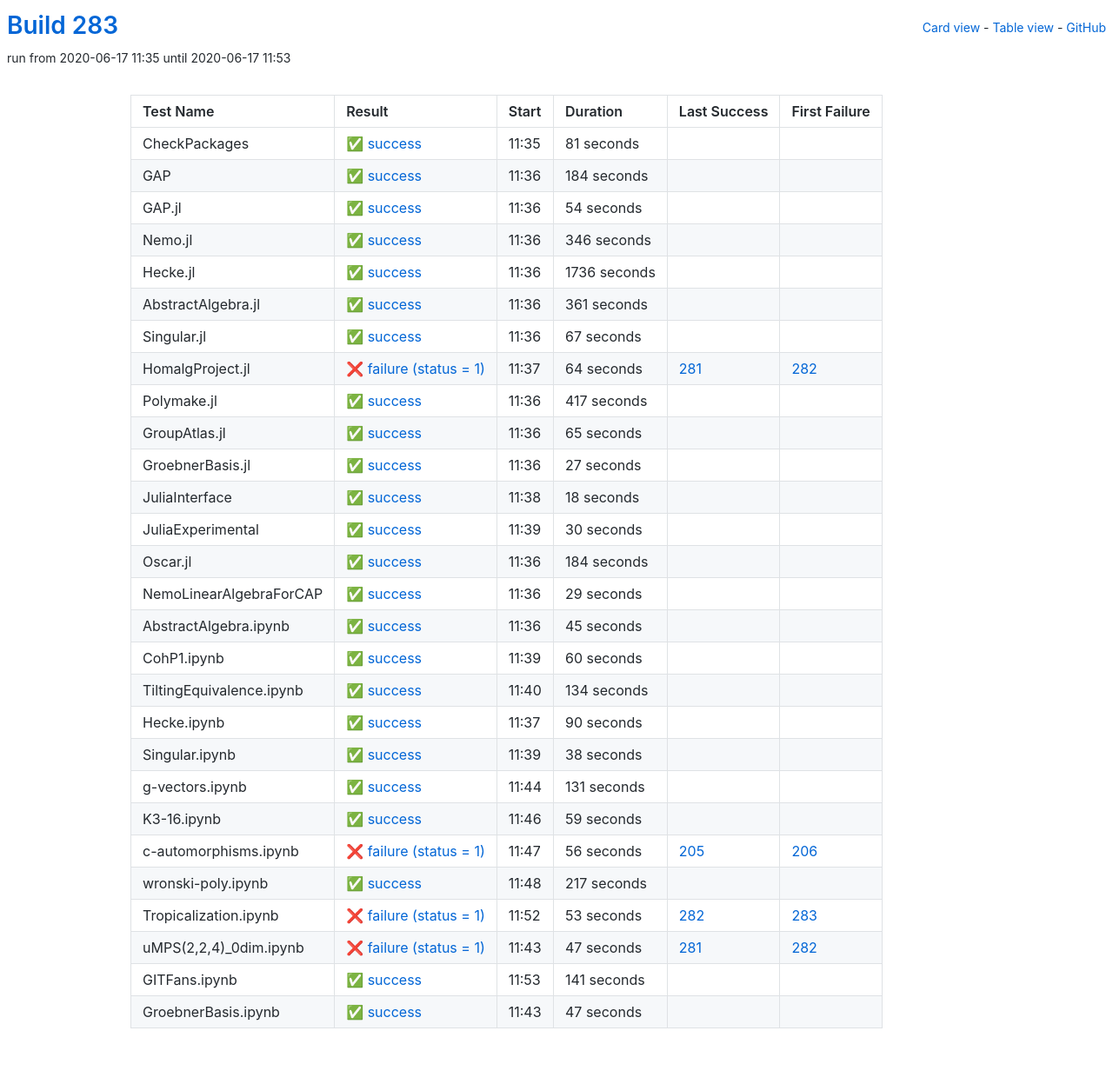
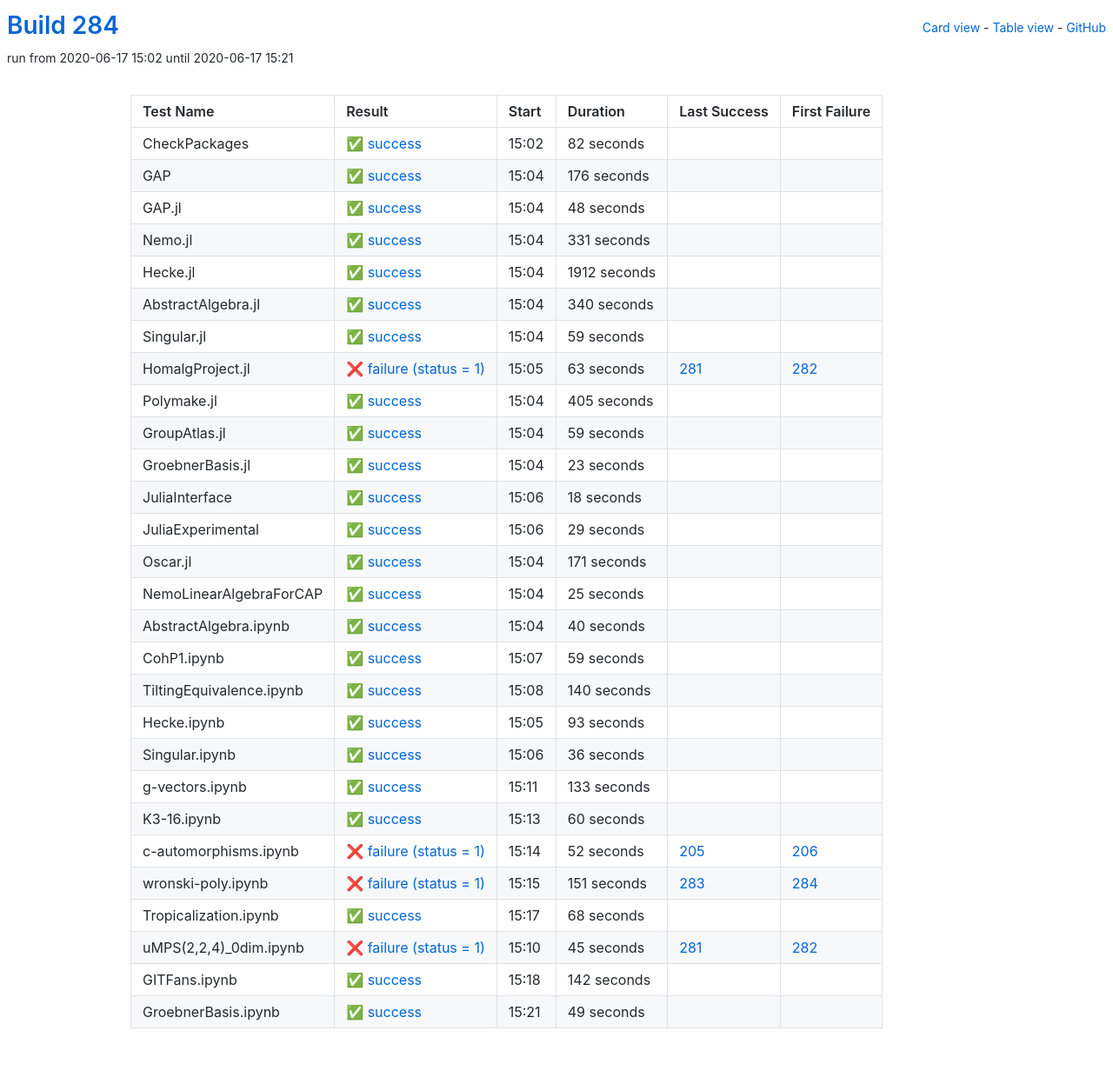
Before and after one commit to oscar-system/oscar-ci-status-stable, a Jekyll site: the page built from table.html, in a window 1280 px wide. Shown: the whole page at 87% size. Built offline with Jekyll 4.4.1, drawn with Linux system fonts in a browser that asks for light colours.

Commit message:
Build #284

```diff
--- a/_data/ci.yml
+++ b/_data/ci.yml
@@ -1,6 +1,6 @@
 ---
-build: 283
-build_url: https://oscarci.mathematik.uni-kl.de/job/oscar-stable/283/
+build: 284
+build_url: https://oscarci.mathematik.uni-kl.de/job/oscar-stable/284/
 job: oscar-stable
 organization: oscar-system
 repo: oscar-ci-status-stable
@@ -8,140 +8,140 @@ repourl: https://github.com/oscar-system/oscar-ci-status-stable
 tests:
 - name: CheckPackages
   id: checkpackages
-  log: https://oscarci.mathematik.uni-kl.de/job/oscar-stable/283/artifact/logs/build-283/CheckPackages.log
-  start: 2020-06-17 11:35
+  log: https://oscarci.mathematik.uni-kl.de/job/oscar-stable/284/artifact/logs/build-284/CheckPackages.log
+  start: 2020-06-17 15:02
   success: true
   exitcode: 0
   status: success
-  duration: 81
+  duration: 82
   last_success: false
   last_success_url:
   first_failure: false
   first_failure_url:
 - name: GAP
   id: gap
-  log: https://oscarci.mathematik.uni-kl.de/job/oscar-stable/283/artifact/logs/build-283/GAP.log
-  start: 2020-06-17 11:36
+  log: https://oscarci.mathematik.uni-kl.de/job/oscar-stable/284/artifact/logs/build-284/GAP.log
+  start: 2020-06-17 15:04
   success: true
   exitcode: 0
   status: success
-  duration: 184
+  duration: 176
   last_success: false
   last_success_url:
   first_failure: false
   first_failure_url:
 - name: GAP.jl
   id: gap-jl
-  log: https://oscarci.mathematik.uni-kl.de/job/oscar-stable/283/artifact/logs/build-283/GAP.jl.log
-  start: 2020-06-17 11:36
+  log: https://oscarci.mathematik.uni-kl.de/job/oscar-stable/284/artifact/logs/build-284/GAP.jl.log
+  start: 2020-06-17 15:04
   success: true
   exitcode: 0
   status: success
-  duration: 54
+  duration: 48
   last_success: false
   last_success_url:
   first_failure: false
   first_failure_url:
 - name: Nemo.jl
   id: nemo-jl
-  log: https://oscarci.mathematik.uni-kl.de/job/oscar-stable/283/artifact/logs/build-283/Nemo.jl.log
-  start: 2020-06-17 11:36
+  log: https://oscarci.mathematik.uni-kl.de/job/oscar-stable/284/artifact/logs/build-284/Nemo.jl.log
+  start: 2020-06-17 15:04
   success: true
   exitcode: 0
   status: success
-  duration: 346
+  duration: 331
   last_success: false
   last_success_url:
   first_failure: false
   first_failure_url:
 - name: Hecke.jl
   id: hecke-jl
-  log: https://oscarci.mathematik.uni-kl.de/job/oscar-stable/283/artifact/logs/build-283/Hecke.jl.log
-  start: 2020-06-17 11:36
+  log: https://oscarci.mathematik.uni-kl.de/job/oscar-stable/284/artifact/logs/build-284/Hecke.jl.log
+  start: 2020-06-17 15:04
   success: true
   exitcode: 0
   status: success
-  duration: 1736
+  duration: 1912
   last_success: false
   last_success_url:
   first_failure: false
   first_failure_url:
 - name: AbstractAlgebra.jl
   id: abstractalgebra-jl
-  log: https://oscarci.mathematik.uni-kl.de/job/oscar-stable/283/artifact/logs/build-283/AbstractAlgebra.jl.log
-  start: 2020-06-17 11:36
+  log: https://oscarci.mathematik.uni-kl.de/job/oscar-stable/284/artifact/logs/build-284/AbstractAlgebra.jl.log
+  start: 2020-06-17 15:04
   success: true
   exitcode: 0
   status: success
-  duration: 361
+  duration: 340
   last_success: false
   last_success_url:
   first_failure: false
   first_failure_url:
 - name: Singular.jl
   id: singular-jl
-  log: https://oscarci.mathematik.uni-kl.de/job/oscar-stable/283/artifact/logs/build-283/Singular.jl.log
-  start: 2020-06-17 11:36
+  log: https://oscarci.mathematik.uni-kl.de/job/oscar-stable/284/artifact/logs/build-284/Singular.jl.log
+  start: 2020-06-17 15:04
   success: true
   exitcode: 0
   status: success
-  duration: 67
+  duration: 59
   last_success: false
   last_success_url:
   first_failure: false
   first_failure_url:
 - name: HomalgProject.jl
   id: homalgproject-jl
-  log: https://oscarci.mathematik.uni-kl.de/job/oscar-stable/283/artifact/logs/build-283/HomalgProject.jl.log
-  start: 2020-06-17 11:37
+  log: https://oscarci.mathematik.uni-kl.de/job/oscar-stable/284/artifact/logs/build-284/HomalgProject.jl.log
+  start: 2020-06-17 15:05
   success: false
   exitcode: 1
   status: failure
-  duration: 64
+  duration: 63
   last_success: 281
   last_success_url: https://oscarci.mathematik.uni-kl.de/job/oscar-stable/281/
   first_failure: 282
   first_failure_url: https://oscarci.mathematik.uni-kl.de/job/oscar-stable/282/
 - name: Polymake.jl
   id: polymake-jl
-  log: https://oscarci.mathematik.uni-kl.de/job/oscar-stable/283/artifact/logs/build-283/Polymake.jl.log
-  start: 2020-06-17 11:36
+  log: https://oscarci.mathematik.uni-kl.de/job/oscar-stable/284/artifact/logs/build-284/Polymake.jl.log
+  start: 2020-06-17 15:04
   success: true
   exitcode: 0
   status: success
-  duration: 417
+  duration: 405
   last_success: false
   last_success_url:
   first_failure: false
   first_failure_url:
 - name: GroupAtlas.jl
   id: groupatlas-jl
-  log: https://oscarci.mathematik.uni-kl.de/job/oscar-stable/283/artifact/logs/build-283/GroupAtlas.jl.log
-  start: 2020-06-17 11:36
+  log: https://oscarci.mathematik.uni-kl.de/job/oscar-stable/284/artifact/logs/build-284/GroupAtlas.jl.log
+  start: 2020-06-17 15:04
   success: true
   exitcode: 0
   status: success
-  duration: 65
+  duration: 59
   last_success: false
   last_success_url:
   first_failure: false
   first_failure_url:
 - name: GroebnerBasis.jl
   id: groebnerbasis-jl
-  log: https://oscarci.mathematik.uni-kl.de/job/oscar-stable/283/artifact/logs/build-283/GroebnerBasis.jl.log
-  start: 2020-06-17 11:36
+  log: https://oscarci.mathematik.uni-kl.de/job/oscar-stable/284/artifact/logs/build-284/GroebnerBasis.jl.log
+  start: 2020-06-17 15:04
   success: true
   exitcode: 0
   status: success
-  duration: 27
+  duration: 23
   last_success: false
   last_success_url:
   first_failure: false
   first_failure_url:
 - name: JuliaInterface
   id: juliainterface
-  log: https://oscarci.mathematik.uni-kl.de/job/oscar-stable/283/artifact/logs/build-283/JuliaInterface.log
-  start: 2020-06-17 11:38
+  log: https://oscarci.mathematik.uni-kl.de/job/oscar-stable/284/artifact/logs/build-284/JuliaInterface.log
+  start: 2020-06-17 15:06
   success: true
   exitcode: 0
   status: success
@@ -152,32 +152,8 @@ tests:
   first_failure_url:
 - name: JuliaExperimental
   id: juliaexperimental
-  log: https://oscarci.mathematik.uni-kl.de/job/oscar-stable/283/artifact/logs/build-283/JuliaExperimental.log
-  start: 2020-06-17 11:39
-  success: true
-  exitcode: 0
-  status: success
-  duration: 30
-  last_success: false
-  last_success_url:
-  first_failure: false
-  first_failure_url:
-- name: Oscar.jl
-  id: oscar-jl
-  log: https://oscarci.mathematik.uni-kl.de/job/oscar-stable/283/artifact/logs/build-283/Oscar.jl.log
-  start: 2020-06-17 11:36
-  success: true
-  exitcode: 0
-  status: success
-  duration: 184
-  last_success: false
-  last_success_url:
-  first_failure: false
-  first_failure_url:
-- name: NemoLinearAlgebraForCAP
-  id: nemolinearalgebraforcap
-  log: https://oscarci.mathematik.uni-kl.de/job/oscar-stable/283/artifact/logs/build-283/NemoLinearAlgebraForCAP.log
-  start: 2020-06-17 11:36
+  log: https://oscarci.mathematik.uni-kl.de/job/oscar-stable/284/artifact/logs/build-284/JuliaExperimental.log
+  start: 2020-06-17 15:06
   success: true
   exitcode: 0
   status: success
@@ -186,22 +162,106 @@ tests:
   last_success_url:
   first_failure: false
   first_failure_url:
-- name: AbstractAlgebra.ipynb
-  id: abstractalgebra-ipynb
-  log: https://oscarci.mathematik.uni-kl.de/job/oscar-stable/283/artifact/logs/build-283/AbstractAlgebra.ipynb.log
-  start: 2020-06-17 11:36
+- name: Oscar.jl
+  id: oscar-jl
+  log: https://oscarci.mathematik.uni-kl.de/job/oscar-stable/284/artifact/logs/build-284/Oscar.jl.log
+  start: 2020-06-17 15:04
   success: true
   exitcode: 0
   status: success
-  duration: 45
+  duration: 171
+  last_success: false
+  last_success_url:
+  first_failure: false
+  first_failure_url:
+- name: NemoLinearAlgebraForCAP
+  id: nemolinearalgebraforcap
+  log: https://oscarci.mathematik.uni-kl.de/job/oscar-stable/284/artifact/logs/build-284/NemoLinearAlgebraForCAP.log
+  start: 2020-06-17 15:04
+  success: true
+  exitcode: 0
+  status: success
+  duration: 25
+  last_success: false
+  last_success_url:
+  first_failure: false
+  first_failure_url:
+- name: AbstractAlgebra.ipynb
+  id: abstractalgebra-ipynb
+  log: https://oscarci.mathematik.uni-kl.de/job/oscar-stable/284/artifact/logs/build-284/AbstractAlgebra.ipynb.log
+  start: 2020-06-17 15:04
+  success: true
+  exitcode: 0
+  status: success
+  duration: 40
   last_success: false
   last_success_url:
   first_failure: false
   first_failure_url:
 - name: CohP1.ipynb
   id: cohp1-ipynb
-  log: https://oscarci.mathematik.uni-kl.de/job/oscar-stable/283/artifact/logs/build-283/CohP1.ipynb.log
-  start: 2020-06-17 11:39
+  log: https://oscarci.mathematik.uni-kl.de/job/oscar-stable/284/artifact/logs/build-284/CohP1.ipynb.log
+  start: 2020-06-17 15:07
+  success: true
+  exitcode: 0
+  status: success
+  duration: 59
+  last_success: false
+  last_success_url:
+  first_failure: false
+  first_failure_url:
+- name: TiltingEquivalence.ipynb
+  id: tiltingequivalence-ipynb
+  log: https://oscarci.mathematik.uni-kl.de/job/oscar-stable/284/artifact/logs/build-284/TiltingEquivalence.ipynb.log
+  start: 2020-06-17 15:08
+  success: true
+  exitcode: 0
+  status: success
+  duration: 140
+  last_success: false
+  last_success_url:
+  first_failure: false
+  first_failure_url:
+- name: Hecke.ipynb
+  id: hecke-ipynb
+  log: https://oscarci.mathematik.uni-kl.de/job/oscar-stable/284/artifact/logs/build-284/Hecke.ipynb.log
+  start: 2020-06-17 15:05
+  success: true
+  exitcode: 0
+  status: success
+  duration: 93
+  last_success: false
+  last_success_url:
+  first_failure: false
+  first_failure_url:
+- name: Singular.ipynb
+  id: singular-ipynb
+  log: https://oscarci.mathematik.uni-kl.de/job/oscar-stable/284/artifact/logs/build-284/Singular.ipynb.log
+  start: 2020-06-17 15:06
+  success: true
+  exitcode: 0
+  status: success
+  duration: 36
+  last_success: false
+  last_success_url:
+  first_failure: false
+  first_failure_url:
+- name: g-vectors.ipynb
+  id: g-vectors-ipynb
+  log: https://oscarci.mathematik.uni-kl.de/job/oscar-stable/284/artifact/logs/build-284/g-vectors.ipynb.log
+  start: 2020-06-17 15:11
+  success: true
+  exitcode: 0
+  status: success
+  duration: 133
+  last_success: false
+  last_success_url:
+  first_failure: false
+  first_failure_url:
+- name: K3-16.ipynb
+  id: k3-16-ipynb
+  log: https://oscarci.mathematik.uni-kl.de/job/oscar-stable/284/artifact/logs/build-284/K3-16.ipynb.log
+  start: 2020-06-17 15:13
   success: true
   exitcode: 0
   status: success
@@ -210,134 +270,74 @@ tests:
   last_success_url:
   first_failure: false
   first_failure_url:
-- name: TiltingEquivalence.ipynb
-  id: tiltingequivalence-ipynb
-  log: https://oscarci.mathematik.uni-kl.de/job/oscar-stable/283/artifact/logs/build-283/TiltingEquivalence.ipynb.log
-  start: 2020-06-17 11:40
-  success: true
-  exitcode: 0
-  status: success
-  duration: 134
-  last_success: false
-  last_success_url:
-  first_failure: false
-  first_failure_url:
-- name: Hecke.ipynb
-  id: hecke-ipynb
-  log: https://oscarci.mathematik.uni-kl.de/job/oscar-stable/283/artifact/logs/build-283/Hecke.ipynb.log
-  start: 2020-06-17 11:37
-  success: true
-  exitcode: 0
-  status: success
-  duration: 90
-  last_success: false
-  last_success_url:
-  first_failure: false
-  first_failure_url:
-- name: Singular.ipynb
-  id: singular-ipynb
-  log: https://oscarci.mathematik.uni-kl.de/job/oscar-stable/283/artifact/logs/build-283/Singular.ipynb.log
-  start: 2020-06-17 11:39
-  success: true
-  exitcode: 0
-  status: success
-  duration: 38
-  last_success: false
-  last_success_url:
-  first_failure: false
-  first_failure_url:
-- name: g-vectors.ipynb
-  id: g-vectors-ipynb
-  log: https://oscarci.mathematik.uni-kl.de/job/oscar-stable/283/artifact/logs/build-283/g-vectors.ipynb.log
-  start: 2020-06-17 11:44
-  success: true
-  exitcode: 0
-  status: success
-  duration: 131
-  last_success: false
-  last_success_url:
-  first_failure: false
-  first_failure_url:
-- name: K3-16.ipynb
-  id: k3-16-ipynb
-  log: https://oscarci.mathematik.uni-kl.de/job/oscar-stable/283/artifact/logs/build-283/K3-16.ipynb.log
-  start: 2020-06-17 11:46
-  success: true
-  exitcode: 0
-  status: success
-  duration: 59
-  last_success: false
-  last_success_url:
-  first_failure: false
-  first_failure_url:
 - name: c-automorphisms.ipynb
   id: c-automorphisms-ipynb
-  log: https://oscarci.mathematik.uni-kl.de/job/oscar-stable/283/artifact/logs/build-283/c-automorphisms.ipynb.log
-  start: 2020-06-17 11:47
+  log: https://oscarci.mathematik.uni-kl.de/job/oscar-stable/284/artifact/logs/build-284/c-automorphisms.ipynb.log
+  start: 2020-06-17 15:14
   success: false
   exitcode: 1
   status: failure
-  duration: 56
+  duration: 52
   last_success: 205
   last_success_url: https://oscarci.mathematik.uni-kl.de/job/oscar-stable/205/
   first_failure: 206
   first_failure_url: https://oscarci.mathematik.uni-kl.de/job/oscar-stable/206/
 - name: wronski-poly.ipynb
   id: wronski-poly-ipynb
-  log: https://oscarci.mathematik.uni-kl.de/job/oscar-stable/283/artifact/logs/build-283/wronski-poly.ipynb.log
-  start: 2020-06-17 11:48
+  log: https://oscarci.mathematik.uni-kl.de/job/oscar-stable/284/artifact/logs/build-284/wronski-poly.ipynb.log
+  start: 2020-06-17 15:15
+  success: false
+  exitcode: 1
+  status: failure
+  duration: 151
+  last_success: 283
+  last_success_url: https://oscarci.mathematik.uni-kl.de/job/oscar-stable/283/
+  first_failure: 284
+  first_failure_url: https://oscarci.mathematik.uni-kl.de/job/oscar-stable/284/
+- name: Tropicalization.ipynb
+  id: tropicalization-ipynb
+  log: https://oscarci.mathematik.uni-kl.de/job/oscar-stable/284/artifact/logs/build-284/Tropicalization.ipynb.log
+  start: 2020-06-17 15:17
   success: true
   exitcode: 0
   status: success
-  duration: 217
+  duration: 68
   last_success: false
   last_success_url:
   first_failure: false
   first_failure_url:
-- name: Tropicalization.ipynb
-  id: tropicalization-ipynb
-  log: https://oscarci.mathematik.uni-kl.de/job/oscar-stable/283/artifact/logs/build-283/Tropicalization.ipynb.log
-  start: 2020-06-17 11:52
+- name: uMPS(2,2,4)_0dim.ipynb
+  id: umps-2-2-4-0dim-ipynb
+  log: https://oscarci.mathematik.uni-kl.de/job/oscar-stable/284/artifact/logs/build-284/uMPS-2-2-4-_0dim.ipynb.log
+  start: 2020-06-17 15:10
   success: false
   exitcode: 1
   status: failure
-  duration: 53
-  last_success: 282
-  last_success_url: https://oscarci.mathematik.uni-kl.de/job/oscar-stable/282/
-  first_failure: 283
-  first_failure_url: https://oscarci.mathematik.uni-kl.de/job/oscar-stable/283/
-- name: uMPS(2,2,4)_0dim.ipynb
-  id: umps-2-2-4-0dim-ipynb
-  log: https://oscarci.mathematik.uni-kl.de/job/oscar-stable/283/artifact/logs/build-283/uMPS-2-2-4-_0dim.ipynb.log
-  start: 2020-06-17 11:43
-  success: false
-  exitcode: 1
-  status: failure
-  duration: 47
+  duration: 45
   last_success: 281
   last_success_url: https://oscarci.mathematik.uni-kl.de/job/oscar-stable/281/
   first_failure: 282
   first_failure_url: https://oscarci.mathematik.uni-kl.de/job/oscar-stable/282/
 - name: GITFans.ipynb
   id: gitfans-ipynb
-  log: https://oscarci.mathematik.uni-kl.de/job/oscar-stable/283/artifact/logs/build-283/GITFans.ipynb.log
-  start: 2020-06-17 11:53
+  log: https://oscarci.mathematik.uni-kl.de/job/oscar-stable/284/artifact/logs/build-284/GITFans.ipynb.log
+  start: 2020-06-17 15:18
   success: true
   exitcode: 0
   status: success
-  duration: 141
+  duration: 142
   last_success: false
   last_success_url:
   first_failure: false
   first_failure_url:
 - name: GroebnerBasis.ipynb
   id: groebnerbasis-ipynb
-  log: https://oscarci.mathematik.uni-kl.de/job/oscar-stable/283/artifact/logs/build-283/GroebnerBasis.ipynb.log
-  start: 2020-06-17 11:43
+  log: https://oscarci.mathematik.uni-kl.de/job/oscar-stable/284/artifact/logs/build-284/GroebnerBasis.ipynb.log
+  start: 2020-06-17 15:21
   success: true
   exitcode: 0
   status: success
-  duration: 47
+  duration: 49
   last_success: false
   last_success_url:
   first_failure: false
```
Also changed, not shown: README.md.
